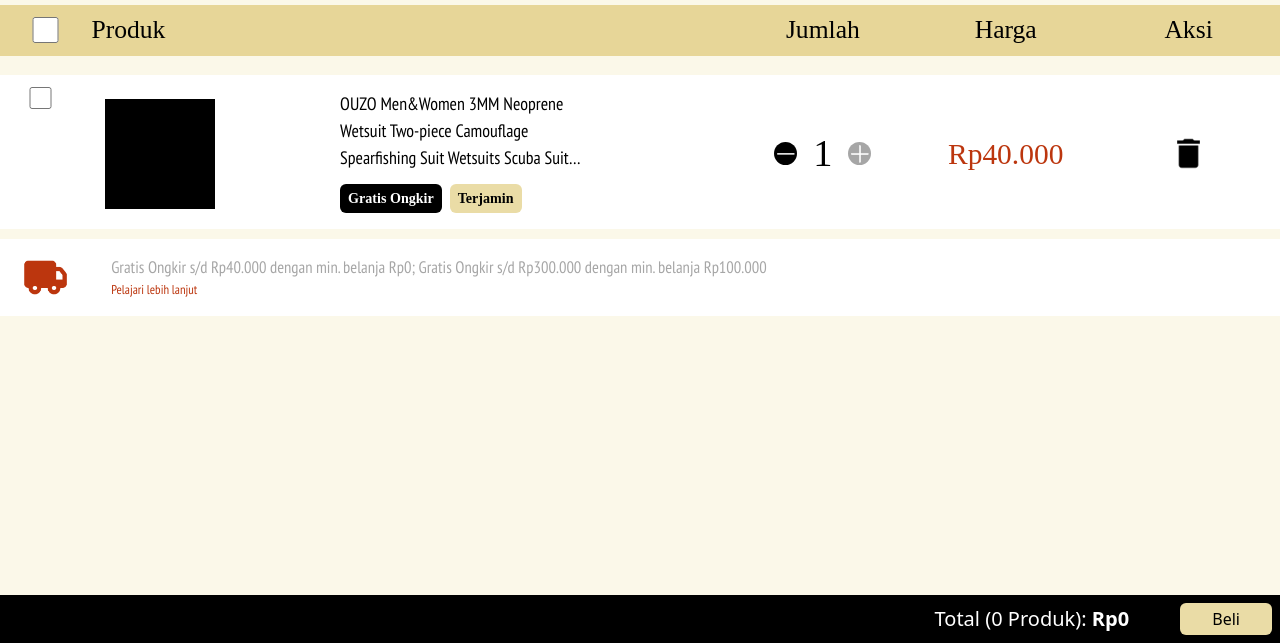
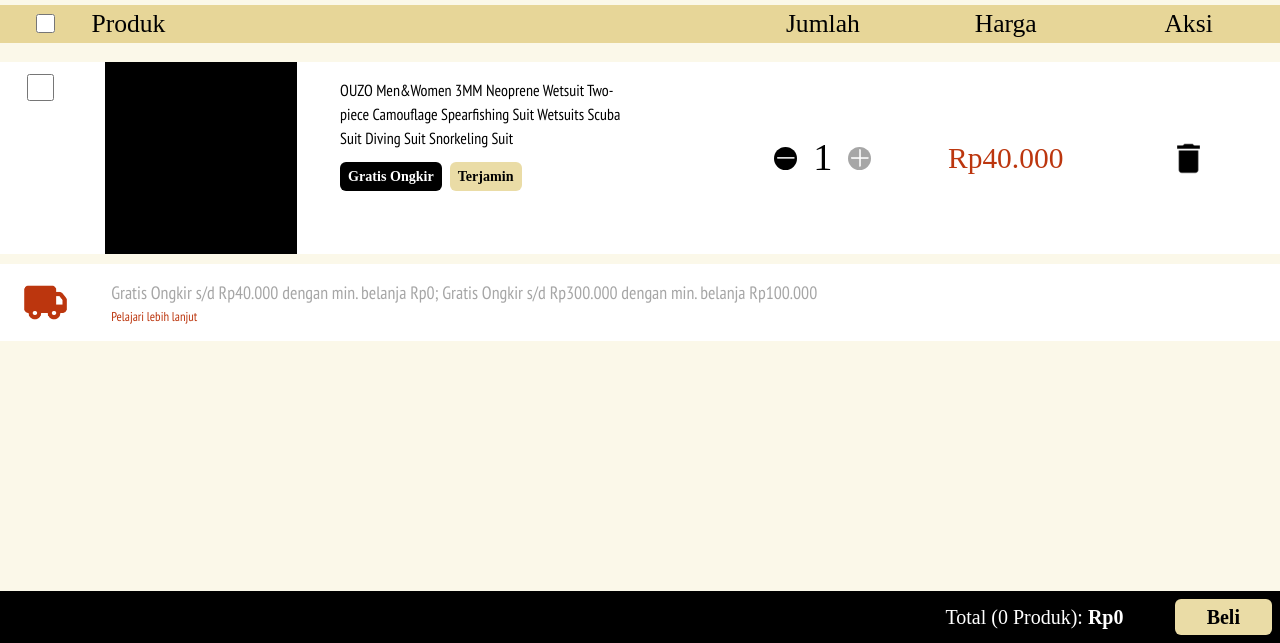
Before and after one commit to RicRocky/ifest_wdc, a plain HTML site: page keranjang.html in a window 1280 px wide. Shown: the part 157-800 px from the top of the page. Drawn offline with nearby package versions, Linux system fonts and the light colour scheme; a web font is replaced by a local one.

Commit message:
[Keranjang] Update

```diff
--- a/keranjang.html
+++ b/keranjang.html
@@ -107,35 +107,35 @@
     <!-- Judul -->
 
     <!-- Header Keranjang -->
-    <div class="grid grid-cols-7 h-[4vw] bg-[var(--p4)]">
+    <div class="grid grid-cols-7 bg-[var(--p4)]">
         <div class="flex items-center">
             <input class="w-[50%] h-[50%]" type="checkbox" name="" id="">
-            <h1 class="c-f1 text-[2vw] grid place-content-center">Produk</h1>
+            <h1 class="c-f1 max-md:text-[3vw] md:text-[2vw] grid place-content-center">Produk</h1>
         </div>
         <div class="col-start-5 place-content-center">
-            <h1 class="c-f1 text-[2vw] grid place-content-center">Jumlah</h1>
+            <h1 class="c-f1 max-md:text-[3vw] md:text-[2vw] grid place-content-center">Jumlah</h1>
         </div>
         <div class="col-start-6 place-content-center">
-            <h1 class="c-f1 text-[2vw] grid place-content-center">Harga</h1>
+            <h1 class="c-f1 max-md:text-[3vw] md:text-[2vw] grid place-content-center">Harga</h1>
         </div>
         <div class="col-start-7 place-content-center">
-            <h1 class="c-f1 text-[2vw] grid place-content-center">Aksi</h1>
+            <h1 class="c-f1 max-md:text-[3vw] md:text-[2vw] grid place-content-center">Aksi</h1>
         </div>
     </div>
     <!-- Header keranjang -->
 
     <!-- Keranjang -->
     <div class="h-[1.5vw]"></div>
-    <div class="grid grid-cols-7 h-[12vw] bg-white">
+    <div class="grid grid-cols-7  bg-white" id="item1">
         <div class="flex w-[45vw] col-span-2">
             <input class="w-[14%] h-[14%] mt-3" type="checkbox" name="" id="">
-            <div class="flex items-center">
-                <div class="mx-6 w-[110px] h-[110px] bg-black"></div>
+            <div class="flex items-center ">
+                <div class="max-sm:mx-0 max-sm:ml-1 mx-6 w-[15vw] h-[15vw] bg-black"></div>
             </div>
         </div>
         <div class="col-span-2 w-[90%] py-4 ml-[-2vw]">
             <div>
-                <p class="c-f2 text-[1.4vw] w-[80%] line-clamp">OUZO Men&Women 3MM Neoprene Wetsuit Two-piece Camouflage
+                <p class="c-f2 max-sm:text-[2.5vw] max-md:text-[2vw] max-lg:text-[1.6vw] max-md:w-[80%] md:w-[90%] line-clamp">OUZO Men&Women 3MM Neoprene Wetsuit Two-piece Camouflage
                     Spearfishing Suit Wetsuits Scuba Suit Diving Suit Snorkeling Suit</p>
             </div>
             <div class="flex">
@@ -147,35 +147,35 @@
         </div>
         <div class="grid place-content-center">
             <div class="flex items-center">
-                <div class="w-[1.8vw] h-[1.8vw] bg-black rounded-[50%] flex items-center justify-center">
+                <div class="w-[1.8vw] h-[1.8vw] bg-black rounded-[50%] flex items-center justify-center cursor-pointer" onclick="Kurang()">
                     <img class="w-[80%]" src="public/Kurang.png" alt="">
                 </div>
-                <p class="mx-4 c-f1 text-[3vw]">1</p>
-                <div class="w-[1.8vw] h-[1.8vw] bg-[var(--n5)] rounded-[50%] flex items-center justify-center">
+                <p class="mx-4 c-f1 text-[3vw]" id="jumlah">1</p>
+                <div class="w-[1.8vw] h-[1.8vw] bg-[var(--n5)] rounded-[50%] flex items-center justify-center cursor-pointer" onclick="Tambah()">
                     <img class="w-[80%]" src="public/Tambah.png" alt="">
                 </div>
             </div>
         </div>
         <div class="grid place-content-center">
-            <h1 class="c-f1 text-[2.3vw] text-[var(--t8)] grid place-content-center">Rp40.000</h1>
+            <h1 class="c-f1 max-md:text-[3.5vw] md:text-[2.3vw] text-[var(--t8)] grid place-content-center">Rp40.000</h1>
         </div>
-        <div class="grid place-content-center">
+        <div class="grid place-content-center cursor-pointer" onclick="Hapus()">
             <img class="w-[3vw]" src="public/icon-Trash.png" alt="">
         </div>
     </div>
 
     <div class="h-[0.8vw]"></div>
     <div class="h-[6vw] bg-white flex items-center">
-        <img class="w-[4vw] h-[4vw] m-5" src="public/icon-truck.png" alt="">
-        <div class="ml-5">
-            <p class="c-f2 text-[var(--n5)] text-[1.3vw]">Gratis Ongkir s/d Rp40.000 dengan min. belanja Rp0; Gratis Ongkir s/d Rp300.000 dengan min. belanja Rp100.000</p>
+        <img class="max-md:w-[10vw] max-md:h-[10vw] md:w-[4vw] md:h-[4vw] max-md:ml-5 md:m-5" src="public/icon-truck.png" alt="" >
+        <div class="max-md:ml-3 md:ml-5">
+            <p class="c-f2 text-[var(--n5)] w-[70vw] max-md:text-[2vw] md:text-[1.4vw]">Gratis Ongkir s/d Rp40.000 dengan min. belanja Rp0; Gratis Ongkir s/d Rp300.000 dengan min. belanja Rp100.000</p>
             <p class="c-f2 text-[var(--t8)] text-[1vw]">Pelajari lebih lanjut</p>
         </div>
     </div>
 
-    <div class="p-2 w-screen fixed bottom-[0] bg-[var(--black)] flex justify-end items-center">
+    <div class="c-f1 p-2 w-screen fixed bottom-[0] bg-[var(--black)] flex justify-end items-center">
         <p class="text-xl text-white mr-[4vw]">Total (0 Produk): <b>Rp0</b></p>
-        <button class="py-1 px-8 bg-[var(--p1)] rounded-md">Beli</button>
+        <a href="checkout.html"><button class="text-xl font-bold hover:drop-shadow-md shadow-cyan-500/50 py-1 px-8 bg-[var(--p1)] rounded-md">Beli</button></a>
     </div>
     <!-- Keranjang -->
 </body>
@@ -191,5 +191,23 @@
 
         nodeSilang.setAttribute("class", "c-f1 h-screen max-sm:w-[55vw] max-md:w-[40vw] bg-[var(--p4)] absolute z-40 resize-x overflow-auto")
     }
+
+    const Kurang = () => {
+        let nodeJumlah = document.getElementById("jumlah");
+
+        nodeJumlah.innerHTML = +(nodeJumlah.innerHTML) - 1;
+    }
+
+    const Tambah = () => {
+        let nodeJumlah = document.getElementById("jumlah");
+
+        nodeJumlah.innerHTML = +(nodeJumlah.innerHTML) + 1;
+    }
+
+    const Hapus = () => {
+        let nodeItem1 = document.getElementById("item1");
+
+        nodeItem1.setAttribute("class", "grid grid-cols-7 h-[12vw] bg-white hidden");
+    }
 </script>
 </html>
```
Also changed, not shown: index.html (+1 -1 lines).
